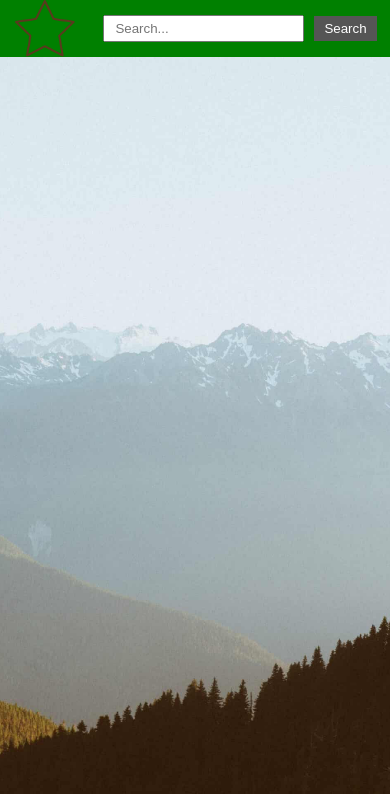
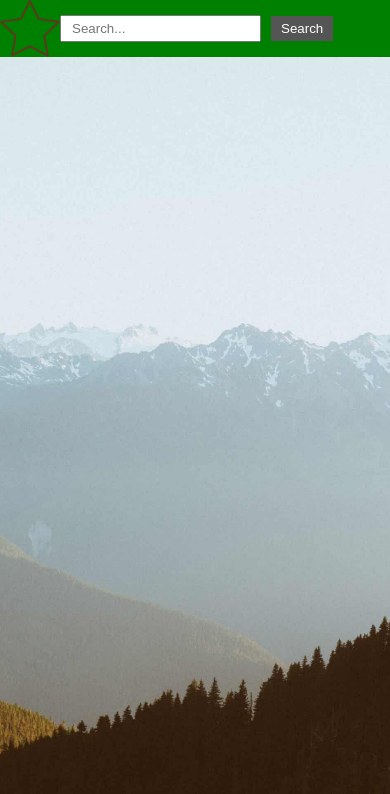
Before and after one commit to JAbarca09/TrentsWeatherApplication, a React (Create React App) app in the folder weatherapp/: page / in a window 390 px wide. Shown: the top 794 px of the page. Built offline with nearby package versions, Linux system fonts and the light colour scheme.

Commit message:
fix 2nd breakpoint by adding a min-width

```diff
--- a/weatherapp/src/components/SearchBar.module.css
+++ b/weatherapp/src/components/SearchBar.module.css
@@ -36,10 +36,10 @@
   }
 }
 
-@media only screen and (max-width: 425px) {
+@media only screen and (min-width: 321px) and (max-width: 425px) {
   .container {
     display: grid;
-    grid-template-columns: 0.9fr 3fr;
+    grid-template-columns: 0.9fr 3fr 0.9fr;
     background-color: green;
   }
 }
```
